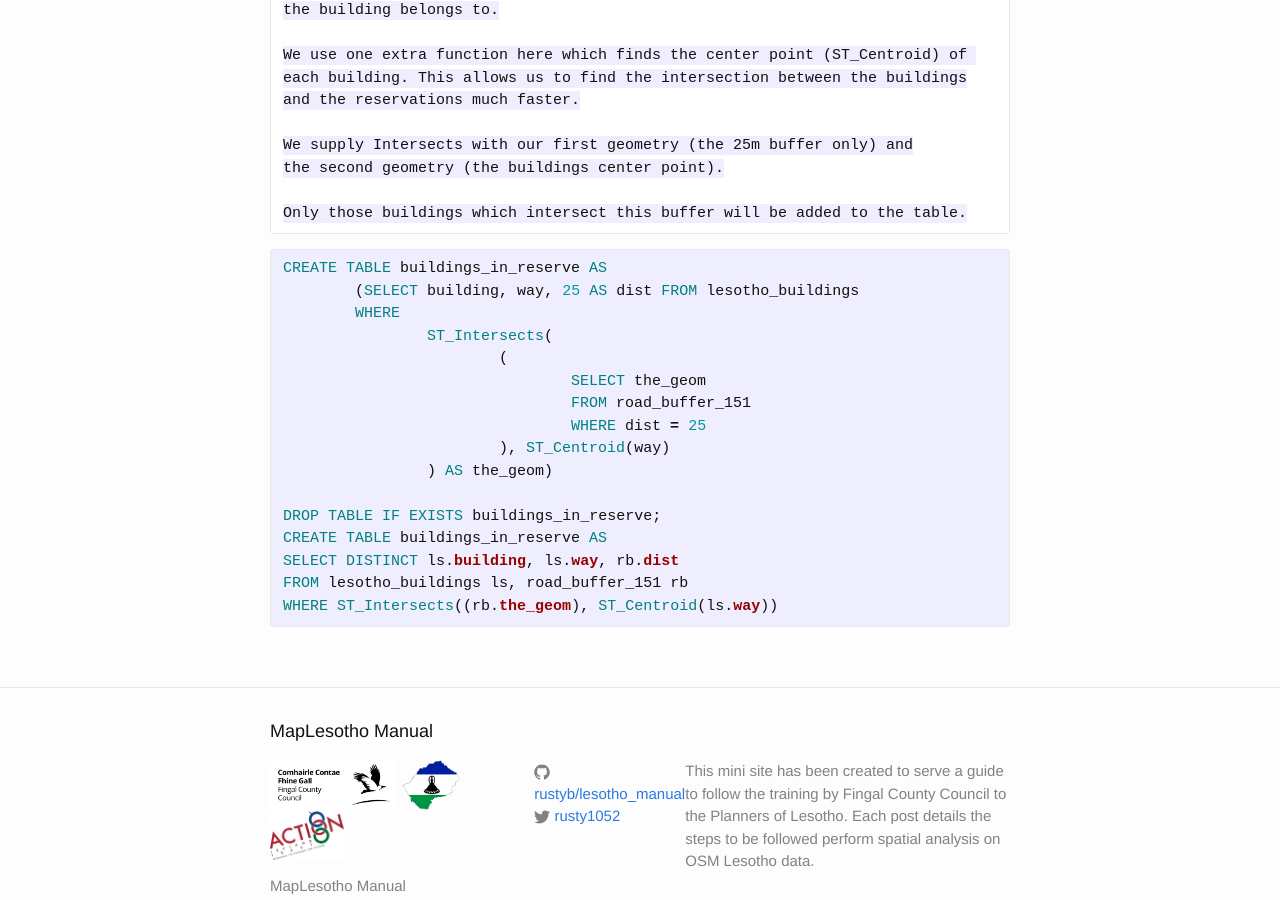
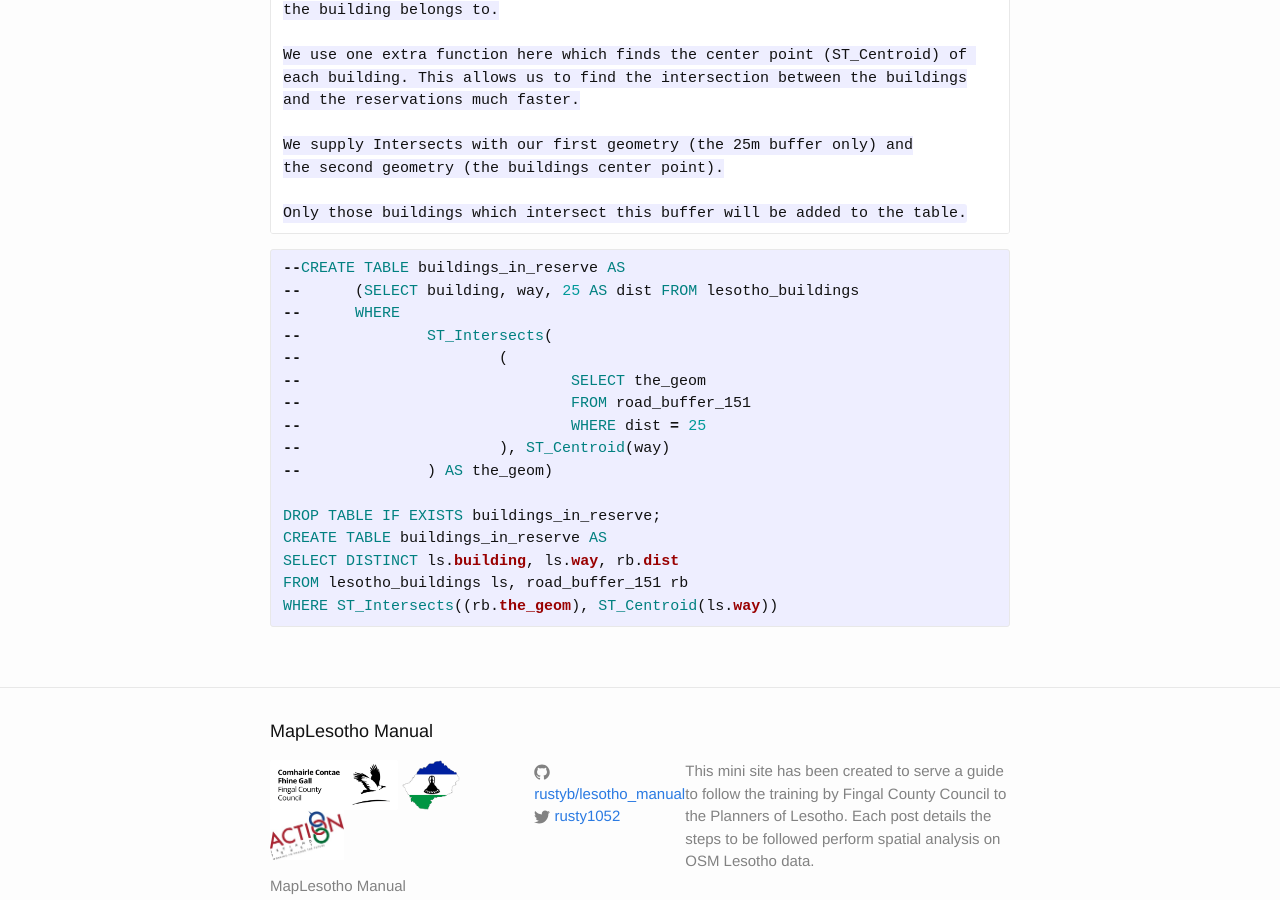
Before and after one commit to rustyb/lesotho_manual, a Jekyll site: the page built from _posts/2015-02-12-reserve.markdown, in a window 1280 px wide and 900 px high, scrolled down 7139 px. Built offline with Jekyll 4.4.1, drawn with Linux system fonts in a browser that asks for light colours.

```diff
--- a/_posts/2015-02-12-reserve.markdown
+++ b/_posts/2015-02-12-reserve.markdown
@@ -204,16 +204,16 @@ We can now move onto the next step which is to quantify how many buildings are w
 
 
 {% highlight ruby %}
-CREATE TABLE buildings_in_reserve AS
-	(SELECT building, way, 25 AS dist FROM lesotho_buildings
-	WHERE
-		ST_Intersects(
-			(
-				SELECT the_geom
-				FROM road_buffer_151
-				WHERE dist = 25
-			), ST_Centroid(way)
-		) AS the_geom)
+--CREATE TABLE buildings_in_reserve AS
+--	(SELECT building, way, 25 AS dist FROM lesotho_buildings
+--	WHERE
+--		ST_Intersects(
+--			(
+--				SELECT the_geom
+--				FROM road_buffer_151
+--				WHERE dist = 25
+--			), ST_Centroid(way)
+--		) AS the_geom)
 
 DROP TABLE IF EXISTS buildings_in_reserve;
 CREATE TABLE buildings_in_reserve AS
```
